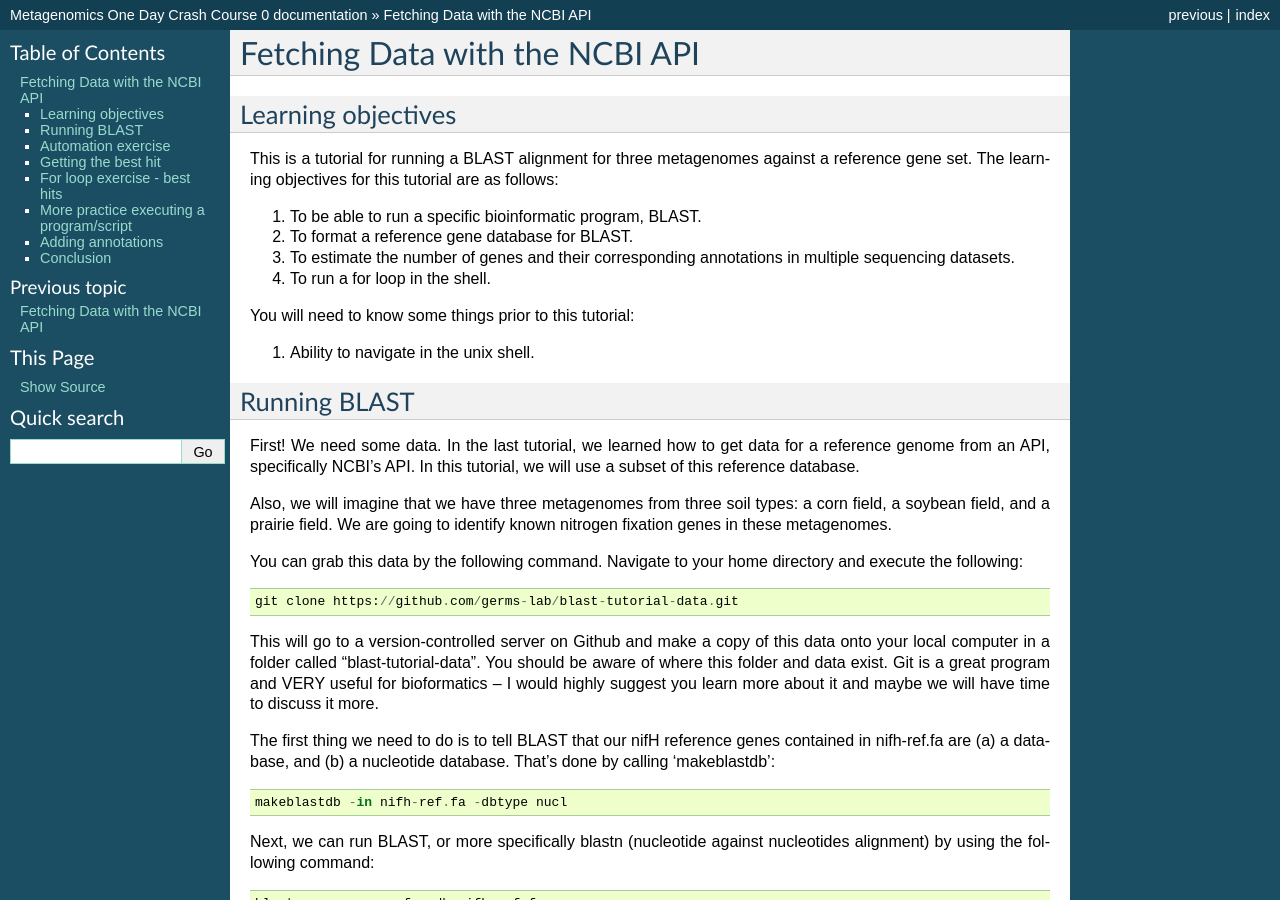
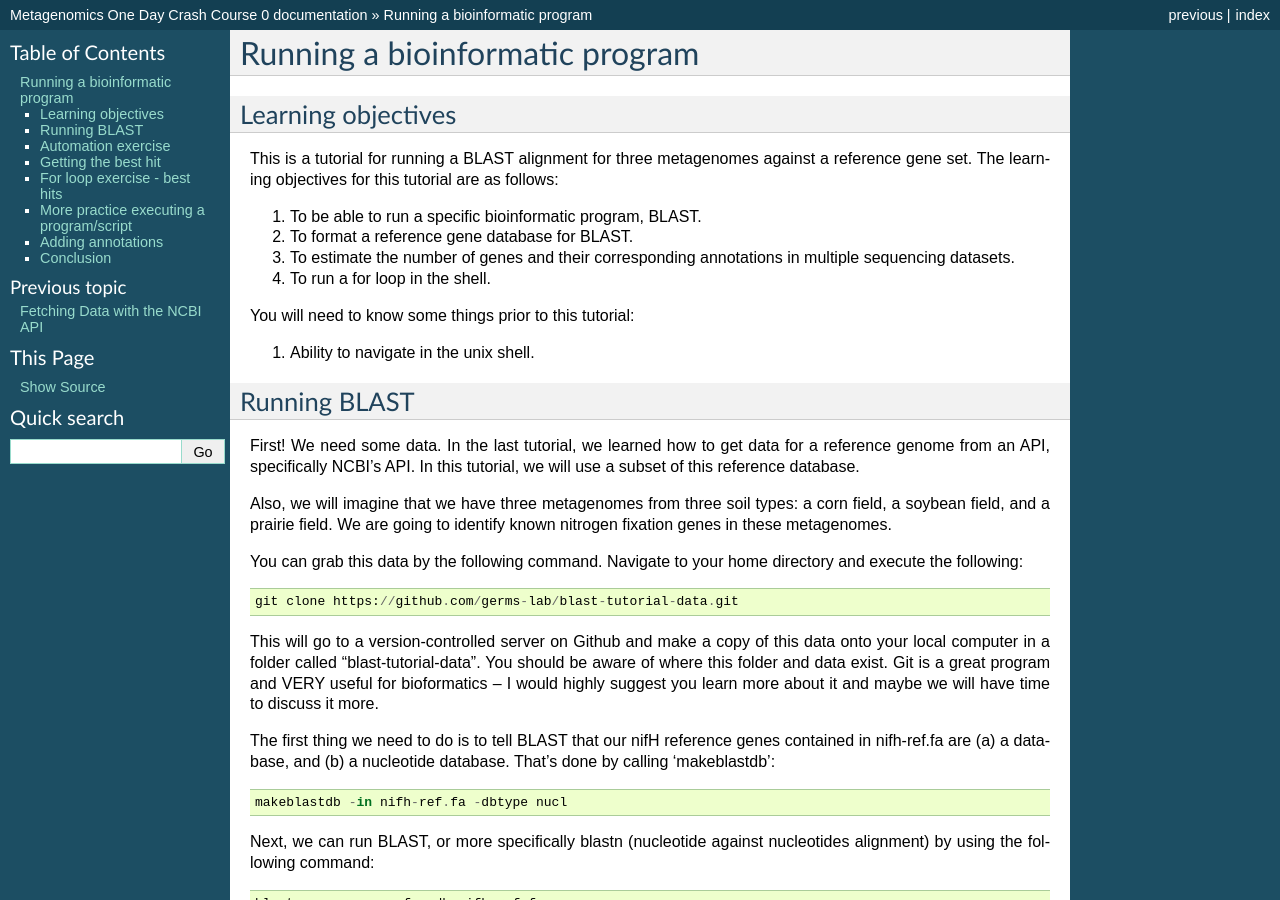
Before and after one commit to germs-lab/one-day-metag-crash-course, a Sphinx documentation site: the page built from docs/blast/index.rst, in a window 1280 px wide and 900 px high. Built offline with Sphinx 7.4.7, drawn with Linux system fonts in a browser that asks for light colours; some of the changed text lies outside the part shown.

Commit message:
fixed title

```diff
--- a/docs/blast/index.rst
+++ b/docs/blast/index.rst
@@ -1,5 +1,5 @@
-Fetching Data with the NCBI API
-===============================
+Running a bioinformatic program
+================================
 
 
 Learning objectives
```
